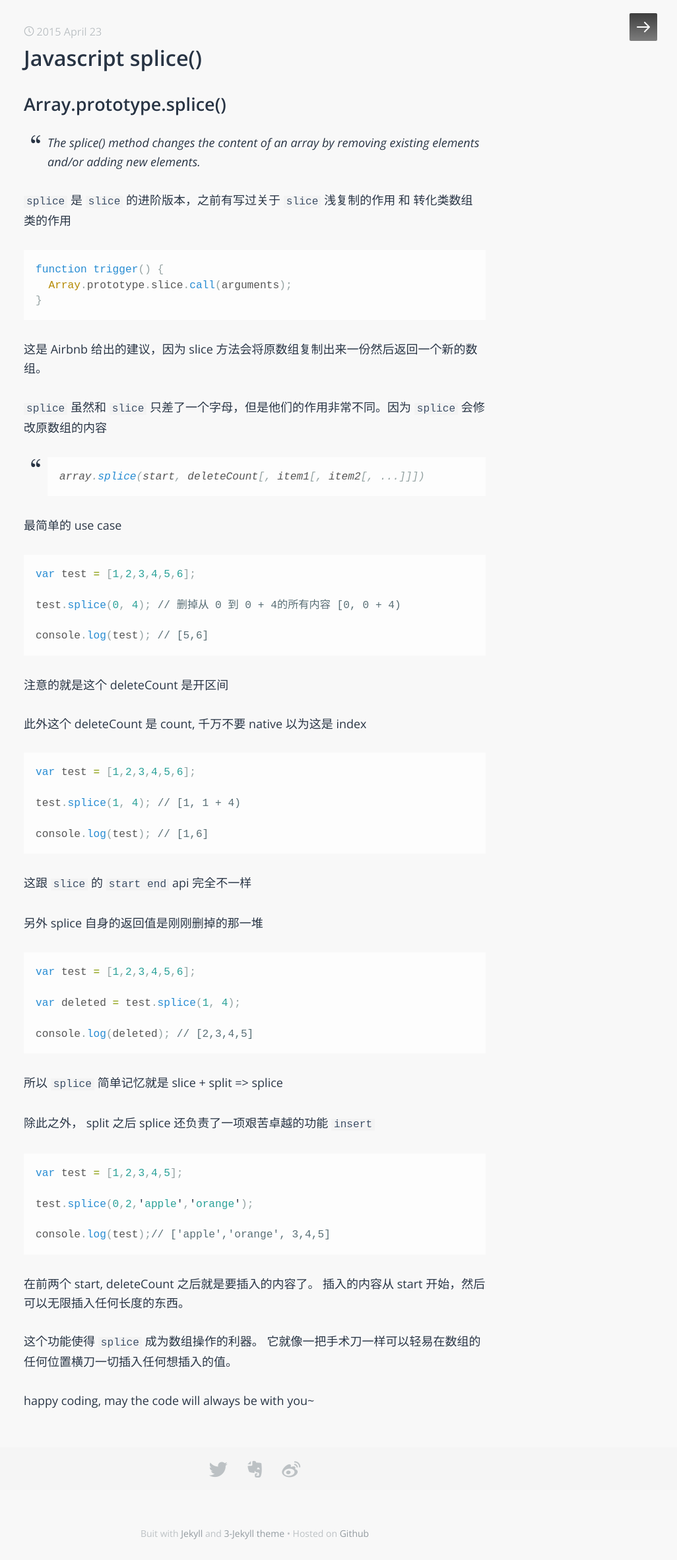
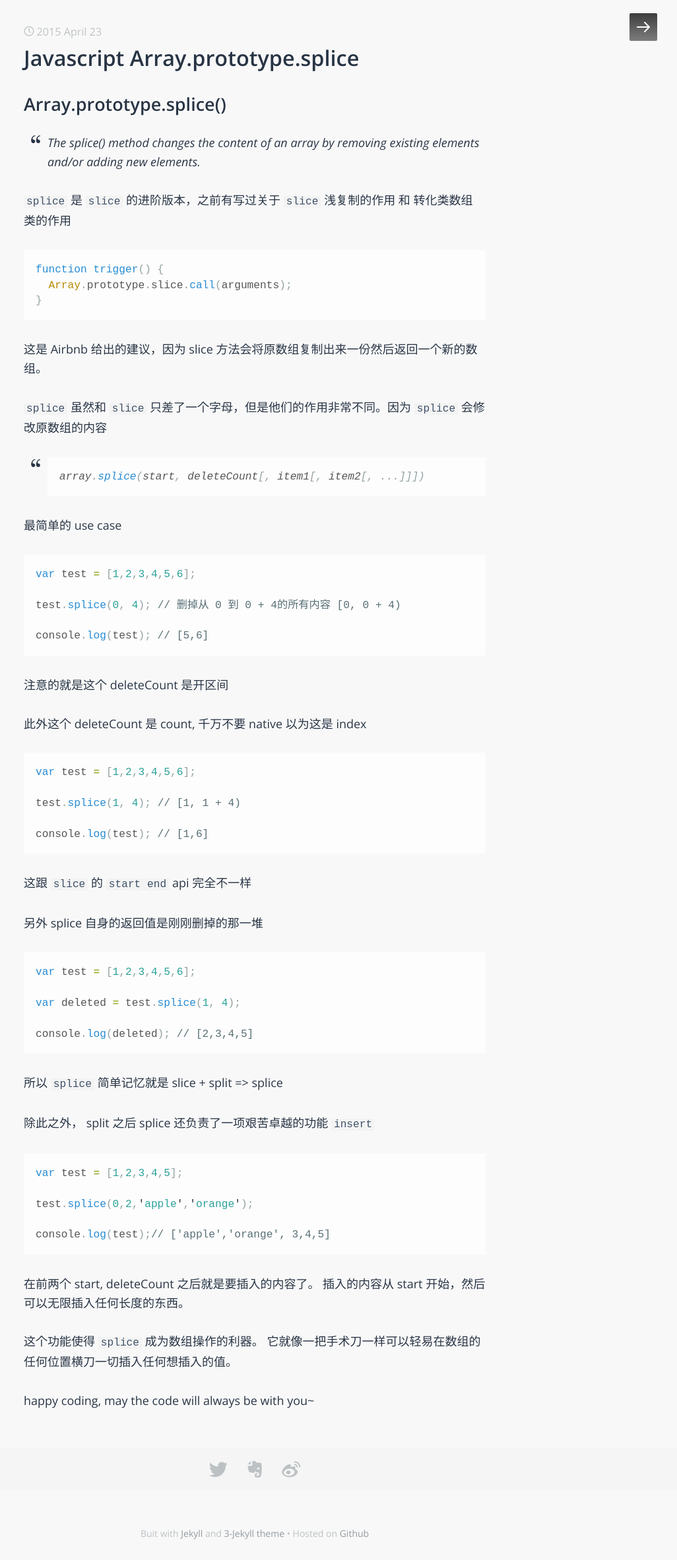
Before and after one commit to lycolin/hans-lizihan.github.io, a Jekyll site: the page built from _posts/2015-04-23-javascript-splice.md, in a window 1280 px wide. Shown: the whole page at 66% size, without its empty margins (254-1280 px from the left). Built offline with Jekyll 4.4.1, drawn with Linux system fonts in a browser that asks for light colours; some web fonts are replaced; Markdown is read by kramdown in place of the engine named in the settings; comment, search, counter and statistics services are not loaded.

Commit message:
title formating

```diff
--- a/_posts/2015-03-20-javascript-array_functions.md
+++ b/_posts/2015-03-20-javascript-array_functions.md
@@ -1,6 +1,6 @@
 ---
 layout:     post
-title:      javascript 高级函数
+title:      javascript Array.prototype.forEach|map|filter|reduce|sort
 date:       2015-03-19 23:00
 summary:    map filter forEach
 categories: javascript
--- a/_posts/2015-03-31-javascript-slice.md
+++ b/_posts/2015-03-31-javascript-slice.md
@@ -1,6 +1,6 @@
 ---
 layout:     post
-title:      javascript Array#slice
+title:      javascript Array.prototype.slice
 date:       2015-03-31 23:00
 summary:    Array.prototype.slice()
 categories: javascript
--- a/_posts/2015-04-23-javascript-concat.md
+++ b/_posts/2015-04-23-javascript-concat.md
@@ -1,6 +1,6 @@
 ---
 layout:     post
-title:      Javascript concat apply
+title:      Javascript Array.prototype.concat Function.prototype.apply
 date:       2015-04-23 23:40
 summary:    Javascript concat reduce array_flatten
 categories: javascript
--- a/_posts/2015-04-23-javascript-splice.md
+++ b/_posts/2015-04-23-javascript-splice.md
@@ -1,8 +1,8 @@
 ---
 layout:     post
-title:      Javascript splice()
+title:      Javascript Array.prototype.splice
 date:       2015-04-23 16:00
-summary:    Javascript Splice
+summary:    Javascript splice
 categories: javascript
 ---
 
```
